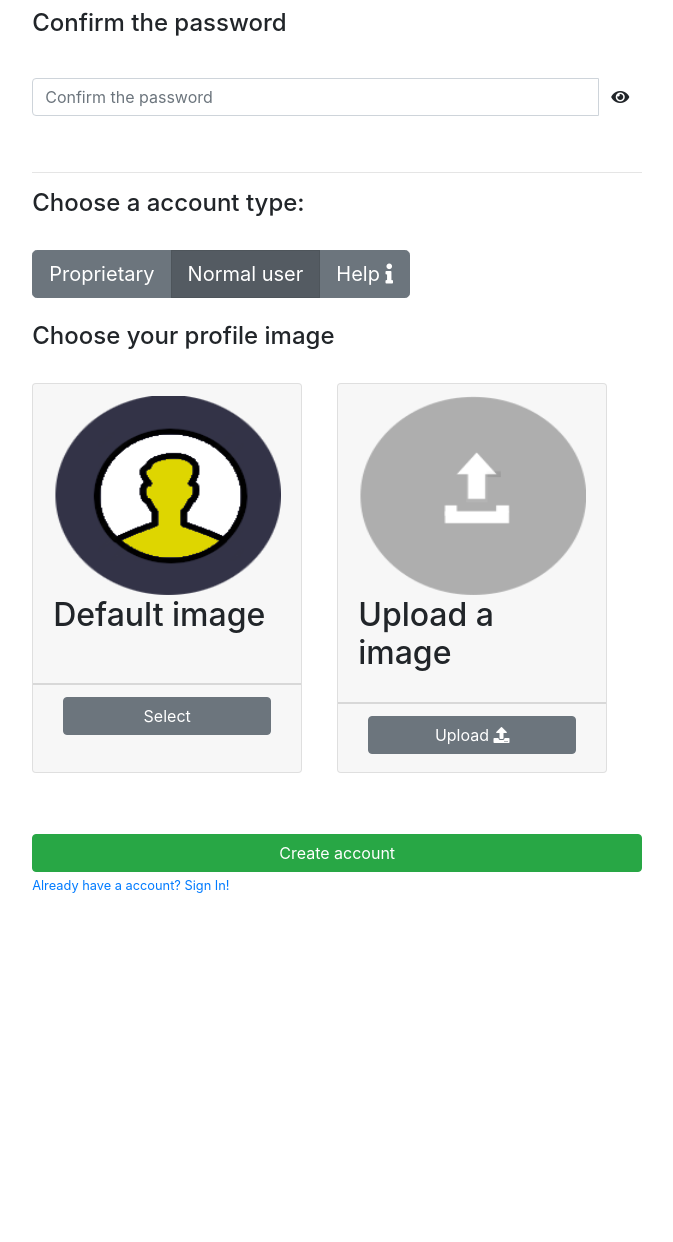
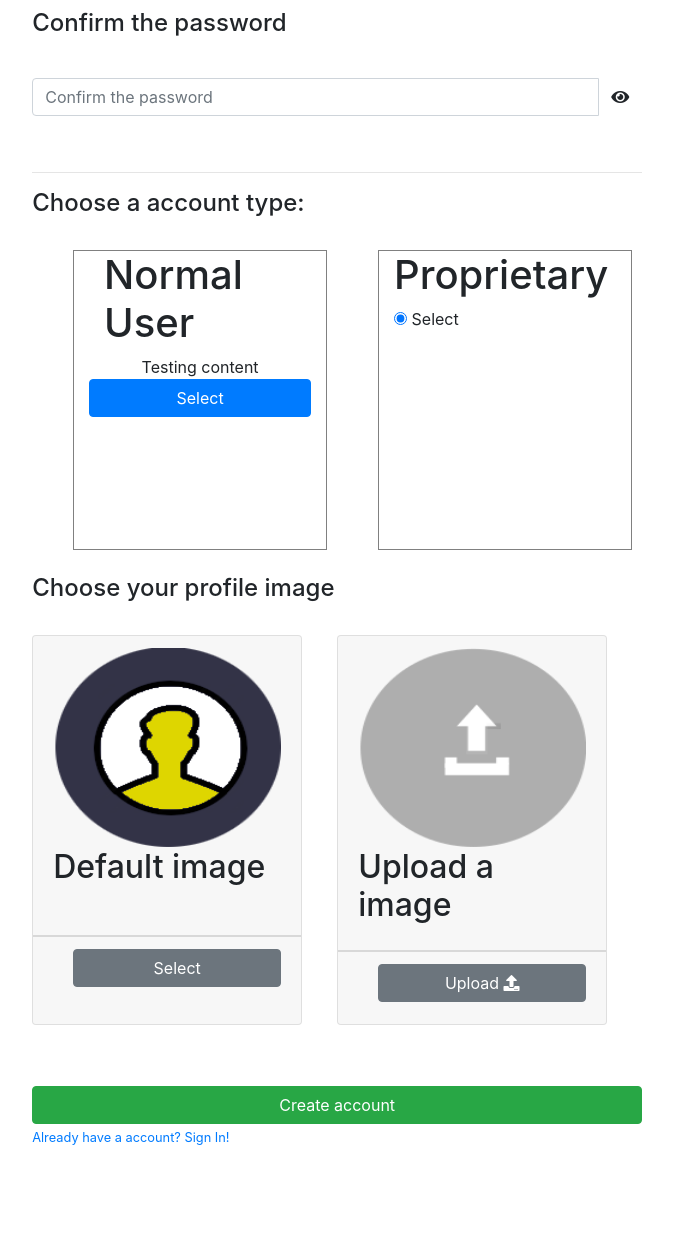
Before and after one commit to GiullianoRossi1987/lpgp-new, a PHP site: page /docs/create_account.html in a window 1280 px wide. Shown: the part 662-1904 px from the top of the page, without its empty margins (290-963 px from the left). Run offline with PHP 8.4, Linux system fonts and the light colour scheme; some libraries are stand-ins or nearby versions.

Commit message:
Working on e-mail checking

```diff
--- a/core/proprietaries-data.php
+++ b/core/proprietaries-data.php
@@ -306,7 +306,7 @@ class ProprietariesData extends DatabaseConnection{
         $this->checkNotConnected();
         if(!$this->checkProprietaryExists($proprietary)) throw new ProprietaryNotFound("There's no proprietary account '$proprietary'", 1);
         $prop_dt = $this->connection->query("SELECT vl_key, checked, vl_email FROM tb_proprietaries WHERE nm_proprietary = \"$proprietary\";")->fetch_array();
-        $content = $this->parseHTMLTemplateEmailK($proprietary, $prop_dt['vl_key'], "/core/templates/template-email.html");
+        $content = $this->parseHTMLTemplateEmailK($proprietary, $prop_dt['vl_key'], "core/templates/template-email-2.html");
         $headers = "MIME-Version: 1.0\n";
         $headers .= "Content-type: text/html; charset=iso-8859-1\n";
         $headers .= "From: " . self::EMAIL_USING . "\n";
--- a/core/users-data.php
+++ b/core/users-data.php
@@ -270,7 +270,7 @@ class UsersData extends DatabaseConnection{
      * @return string
      */
     public function fetchTemplateEmail(string $user, string $key){
-        $raw_content = file_get_contents("/core/templates/template-email.html");
+        $raw_content = file_get_contents("core/templates/template-email-2.html");
         $cont1 = str_replace("%user%", $user, $raw_content);
         return str_replace("%key%", $key, $cont1);
     }
--- a/create_account.html
+++ b/create_account.html
@@ -116,53 +116,40 @@
                     <hr>
                     <h4>Choose a account type: </h4>
                     <br>
-                    <div class="btn-group btn-group-toggle" data-toggle="buttons">
-                        <label class="btn btn-lg btn-secondary">
-                            <input type="radio" name="account-mode" id="" value="proprietary" autocomplete="off">
-                            Proprietary
-                        </label>
-                        <label class="btn btn-lg btn-secondary active">
-                            <input type="radio" name="account-mode" id="" value="normal" autocomplete="off" checked>
-                            Normal user
-                        </label>
-                        <button type="button" class="btn btn-lg btn-secondary" data-toggle="collapse" aria-expanded="false" aria-controls="acc-help" data-target="#acc-help">
-                            Help
-                            <span>
-                                <i class="fas fa-info"></i>
-                            </span>
-                        </button>
-                    </div>
-                    <br>
-                    <div class="hidden-help collapse" id="acc-help">
-                        <h4>Account types</h4>
-                        <p>There're two kinds of LPGP accounts, they're:</p>
-                        <br>
-                        <ul class="list-unstyled">
-                            <li>
-                                <h1>Normal Accounts</h1>
-                                <h4>It can: </h4>
-                                <ul>
-                                    <li>Check a Signature normally</li>
-                                    <li>Access other accounts and send e-mails directly using our LPGP Fast Crow service&copy</li>
-                                    <li>Manage it own account</li>
-                                </ul>
-                            </li>
-                            <li>
-                                <h1>Proprietary Accounts</h1>
-                                <h4>It can: </h4>
-                                <ul>
-                                    <li>Do all the same things the normal account can</li>
-                                    <li>Create and manage signatures</li>
-                                    <li>Create and manage clients</li>
-                                </ul>
-                            </li>
-                        </ul>
+                    <div class="container container">
+                        <div class="row justify-content-center">
+                            <div class="col-md-5 align-items-stretch prof-type-item">
+                                <div class="container">
+                                    <div class="row justify-content-start">
+                                        <div class="col-md-12 col-sm-12 col-lg-12">
+                                            <h1>Normal User</h1>
+                                        </div>
+                                    </div>
+                                    <div class="row justify-content-center">
+                                        Testing content
+                                    </div>
+                                    <div class="row justify-content-end">
+                                        <label class="pti-label help-show btn btn-primary btn-block" data-target="user-help">
+                                            <input type="radio" name="account-mode" value="normal-user" checked style="display: none;">
+                                            Select
+                                        </label>
+                                    </div>
+                                </div>
+                            </div>
+                            <div class="col-md-5 align-items-stretch prof-type-item">
+                                <h1>Proprietary</h1>
+                                <label class="pti-label help-show" data-target="user-help">
+                                    <input type="radio" name="account-mode" value="normal-user" checked>
+                                    <span>Select</span>
+                                </label>
+                            </div>
+                        </div>
                     </div>
                     <br>
                     <h4>Choose your profile image</h4>
                     <br>
                     <div class="img-select-container">
-                        <div class="options-img d-inline" style="display: inline;">
+                        <div class="options-img d-inline" style="display: inline-block;">
                             <div class="card img-opt">
                                 <div class="card-header">
                                     <img src="media/usr-icon.png" alt="default avatar" class="card-img-top" width="200" height="200">
@@ -183,12 +170,12 @@
                                 <div class="card-body collapse">
                                 </div>
                                 <div class="card-footer">
-                                    <div class="form-check opt-img-c">
+                                    <label class="form-check opt-img-c">
                                         <input type="radio" name="img-usr" value="upload" autocomplete="off" id="upl-img-d" class="form-check-control opt-img-inp" aria-visible="false">
-                                        <label  for="upl-img-d" data-toggle="modal" data-target="#modal-uppo" role="button" class="btn btn-block btn-secondary form-check-label">
+                                        <span data-toggle="modal" data-target="#modal-uppo" role="button" class="btn btn-block btn-secondary form-check-label">
                                             Upload <span class="fas fa-upload"></span>
-                                        </label>
-                                    </div>
+                                        </span>
+                                    </label>
                                 </div>
                             </div>
                     </div>
@@ -219,7 +206,7 @@
         </div>
     </div>
     <br>
-    <div class="footer-container container">
+    <div class="footer-container container footer">
         <div class="footer-row row">
             <div class="footer col-12" style="height: 150px; background-color: black; margin-top: 90%; max-width: 100%; left: 0;">
                 <div class="social-options-grp">
@@ -348,6 +335,10 @@
             $("#upload-img-input").show();
         });
 
+        $(document).on("click", ".prof-type-item > *", function(){
+            $(this).find("input").eq(0).prop("checked", true);
+        });
+
         $(document).on("click", ".dft-img-opt .card-footer .form-check label", function(){
             console.log("got it");
             let toggler = $(".dft-img-opt .card-footer .form-check input").prop("checked");
@@ -387,7 +378,34 @@
             $("#create-account").serializeArray().forEach((item, index) => {
                 mainObj[item["name"]] = item["value"];
             });
-            console.log(mainObj);
+            console.log($("input[name=\"account-mode\"]:checked").val());
+            var dumped_obj = {
+                name: mainObj["username"],
+                email: mainObj["email"],
+                passwd: mainObj["password1"],
+                encodePasswd: true,
+                img: mainObj["img-usr"],
+            };
+            if(mainObj["account-mode"] == "proprietary"){
+                $.post({
+                    url: "ajx_prop.php",
+                    data: {add: JSON.stringify(dumped_obj)},
+                    success: function(response){
+                        console.log(response);
+                    },
+                    error: function(error){ console.error(error); }
+                });
+            }
+            else{
+                $.post({
+                    url: "ajx_users.php",
+                    data: {add: JSON.stringify(dumped_obj)},
+                    success: function(response){
+                        console.log(response);
+                    },
+                    error: function(error){ console.error(error); }
+                });
+            }
         });
     </script>
 </body>
--- a/css/create_account.css
+++ b/css/create_account.css
@@ -23,6 +23,9 @@
     display: none;
 }
 
-.opt-img-c > label{
-    margin-left: -10px;
+.prof-type-item{
+    /* display: inline-block; */
+    height: 300px;
+    border: 1px solid gray;
+    margin: 0 10px auto auto;
 }
--- a/del_account.php
+++ b/del_account.php
@@ -89,7 +89,7 @@ if(isset($_GET['confirm'])){
 				<h1>Your account was deleted successfully!</h1>
 				<h4>Please make login or create a new account if you want to stay in LPGP site!</h4>
 				<a href="../login_frm.php" role="button" class="btn btn-lg btn-primary">Make Login</a>
-				<a href="../create_account_frm.php" role="button" class="btn btn-lg btn-success">Create a new account</a>
+				<a href="../create_account.html" role="button" class="btn btn-lg btn-success">Create a new account</a>
                 <br>
             </div>
         </div>
--- a/js/main-script.js
+++ b/js/main-script.js
@@ -116,7 +116,7 @@ function setAccountOpts(ext_fls = false){
         var ct_accopt = document.createElement("a");
 
         login_opt.href = "https://"+  window.location.hostname + "/login_frm.php";
-        ct_accopt.href = "https://"+  window.location.hostname + "/create_account_frm.php";
+        ct_accopt.href = "https://"+  window.location.hostname + "/create_account.html";
         login_opt.classList.add("dropdown-item");
         ct_accopt.classList.add("dropdown-item");
         login_opt.innerText = "Make login";
--- a/login_frm.php
+++ b/login_frm.php
@@ -128,7 +128,7 @@ if(isset($_COOKIE['logged-user']) && $_COOKIE['logged-user']){
                     <hr>
                     <button type="submit" class="btn btn-success btn-block">Login</button>
                     <small>
-                        <a href="create_account_frm.php">
+                        <a href="create_account.html">
                             Don't have a account? Create one!
                         </a>
                     </small>
```
Also changed, not shown: core/templates/template-email-2.html (added, +23 -0 lines), core/templates/template-email.html (+10 -8 lines), js/generator.js (+9 -1 lines), 1 other file.
